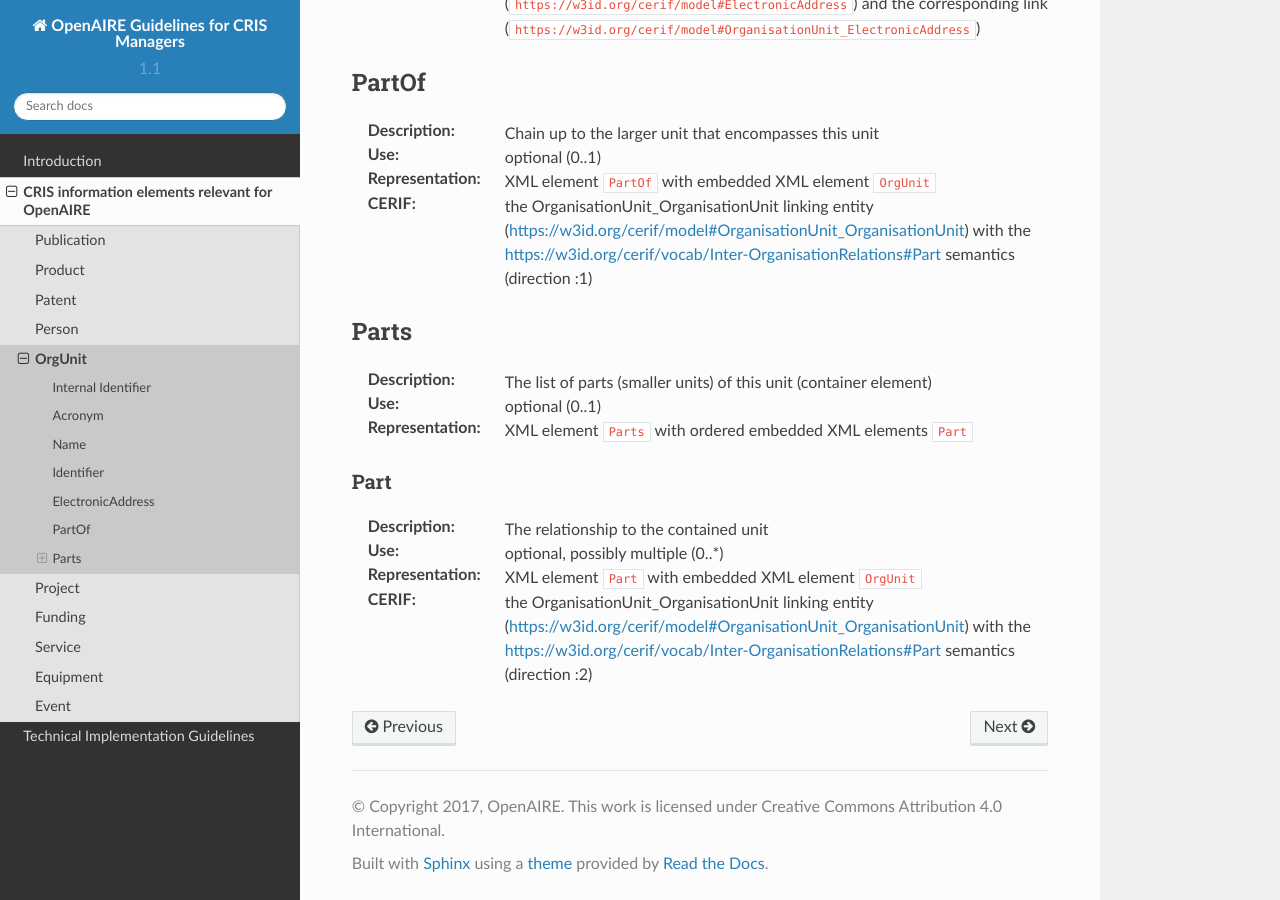
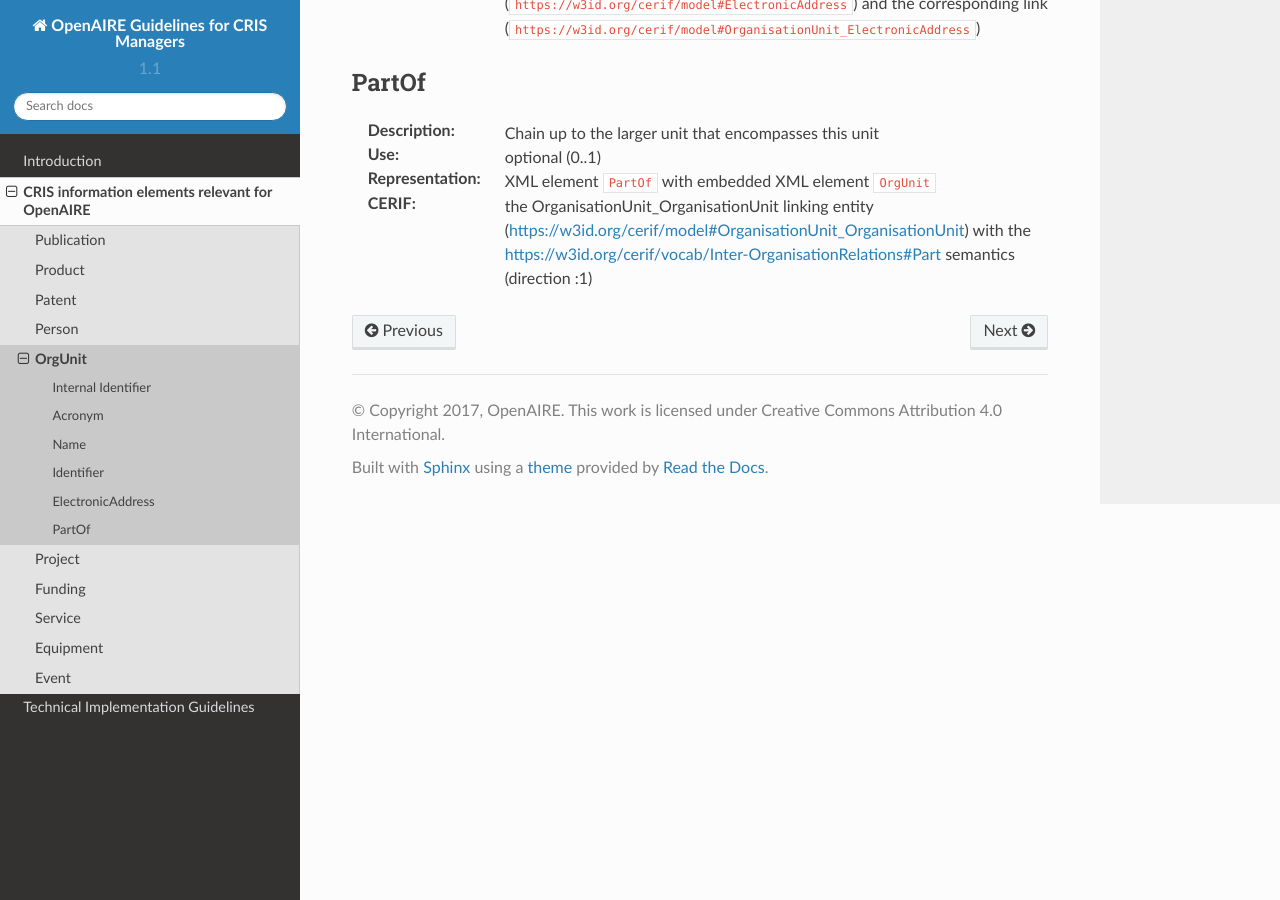
Before and after one commit to openaire/guidelines-cris-managers, a Sphinx documentation site: the page built from docs/cerif_xml_organisation_entity.rst, in a window 1280 px wide and 900 px high, scrolled down 1511 px. Built offline with Sphinx 7.4.7 and the Read the Docs theme 2.0.0, drawn with Linux system fonts in a browser that asks for light colours; a script that is not in the unit is left out.

Commit message:
updated documentation

```diff
--- a/docs/cerif_xml_organisation_entity.rst
+++ b/docs/cerif_xml_organisation_entity.rst
@@ -58,19 +58,3 @@ PartOf
 :Use: optional (0..1)
 :Representation: XML element ``PartOf`` with embedded XML element ``OrgUnit``
 :CERIF: the OrganisationUnit_OrganisationUnit linking entity (`<https://w3id.org/cerif/model#OrganisationUnit_OrganisationUnit>`_) with the `<https://w3id.org/cerif/vocab/Inter-­OrganisationRelations#Part>`_ semantics (direction :1)
-
-
-Parts
-^^^^^
-:Description: The list of parts (smaller units) of this unit (container element)
-:Use: optional (0..1)
-:Representation: XML element ``Parts`` with ordered embedded XML elements ``Part``
-
-
-
-Part
-----
-:Description: The relationship to the contained unit
-:Use: optional, possibly multiple (0..*)
-:Representation: XML element ``Part`` with embedded XML element ``OrgUnit``
-:CERIF: the OrganisationUnit_OrganisationUnit linking entity (`<https://w3id.org/cerif/model#OrganisationUnit_OrganisationUnit>`_) with the `<https://w3id.org/cerif/vocab/Inter-­OrganisationRelations#Part>`_ semantics (direction :2)
```
Also changed, not shown: docs/cerif_xml_funding_entity.rst (+0 -8 lines), docs/cerif_xml_project_entity.rst (+0 -8 lines).
